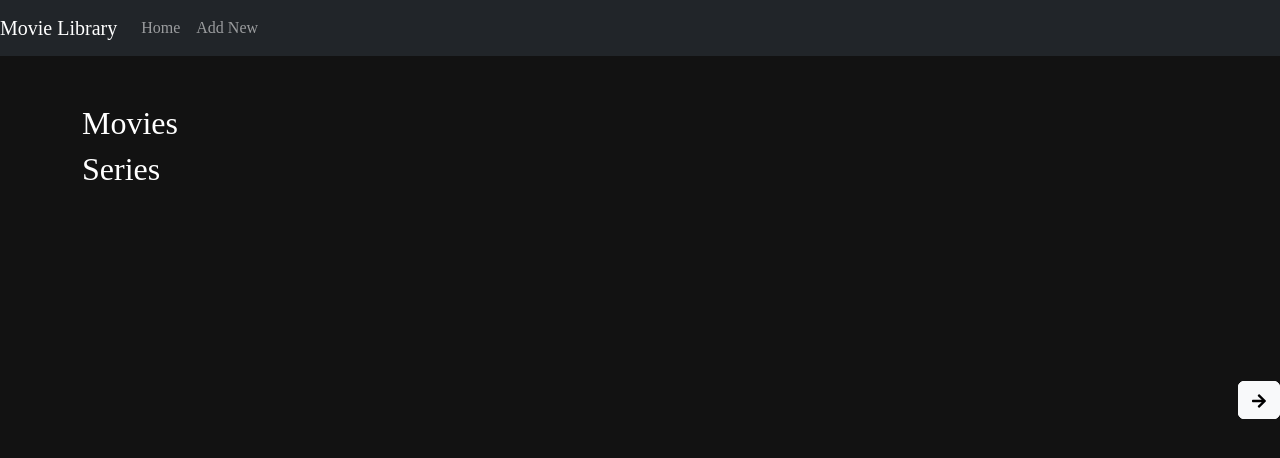
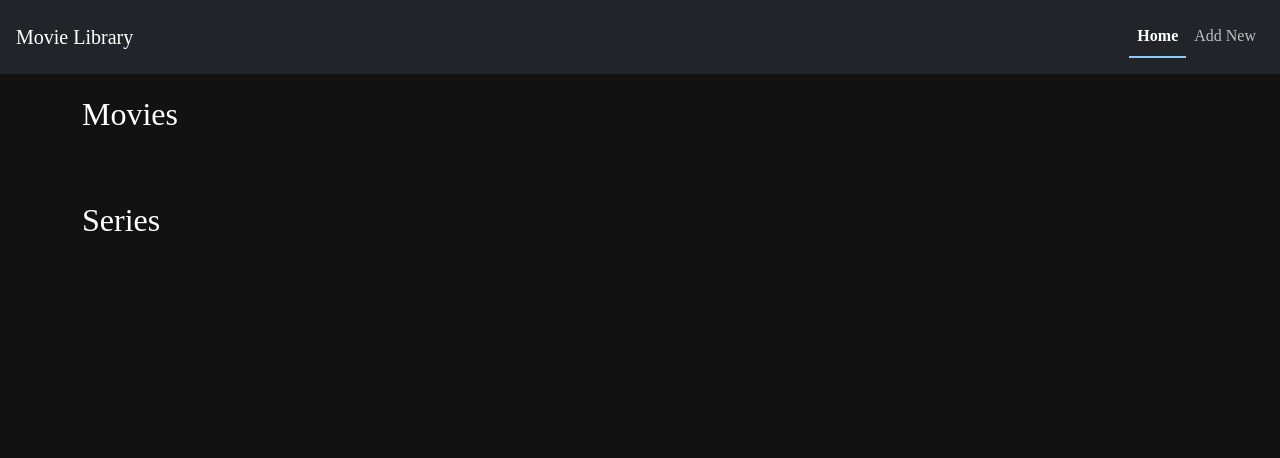
Before and after one commit to kusum-bhattarai/Watched, a React (Create React App) app: page / in a window 1280 px wide. Shown: the top 458 px of the page. Built offline with nearby package versions, Linux system fonts and the light colour scheme.

Commit message:
Enhanced navbar UI
current tab/page highlighting and padding

```diff
--- a/src/components/addMovie.js
+++ b/src/components/addMovie.js
@@ -68,24 +68,22 @@ const AddMovie = ({ onAddSuccess }) => {
         setError('Please select a movie/series from the suggestions.');
         return;
     }
-    if (!category) {
-        setError('Please select or type a category.');
-        return;
+
+    const movie = { ...selectedMovie, ...customDetails };
+    if (category && category.toLowerCase() !== 'none') {
+        movie.category = category;
     }
 
-    const movie = { ...selectedMovie, ...customDetails, category };
     const movies = JSON.parse(localStorage.getItem('movies')) || [];
     movies.push(movie);
     localStorage.setItem('movies', JSON.stringify(movies));
 
-    // Clear form fields
     setTitle('');
     setCategory('');
     setSelectedMovie(null);
     setCustomDetails({ rating: '', review: '' });
     setError('');
 
-    // Trigger the success callback
     if (onAddSuccess) {
       onAddSuccess();
     }
--- a/src/components/movieList.js
+++ b/src/components/movieList.js
@@ -1,7 +1,6 @@
 import React from 'react';
-import { Row, Col, Button } from 'react-bootstrap';
+import { Row, Col } from 'react-bootstrap';
 import MovieCard from './movieCard';
-import { FaArrowRight } from 'react-icons/fa';
 
 const MovieList = ({ movies, onRemove }) => {
   return (
@@ -13,9 +12,6 @@ const MovieList = ({ movies, onRemove }) => {
           </Col>
         ))}
       </Row>
-      <Button variant="light" className="swipe-arrow">
-        <FaArrowRight />
-      </Button>
     </div>
   );
 };
--- a/src/components/navbar.js
+++ b/src/components/navbar.js
@@ -1,43 +1,48 @@
 import React, { useState, useEffect } from 'react';
 import { Navbar, Nav } from 'react-bootstrap';
-import { Link } from 'react-router-dom';
+import { Link, useLocation } from 'react-router-dom';
 
 const CustomNavbar = () => {
   const [categories, setCategories] = useState([]);
+  const location = useLocation();
 
   useEffect(() => {
-    // This effect will run once when the component mounts and whenever the categories change in localStorage.
     const updateCategories = () => {
       const storedMovies = JSON.parse(localStorage.getItem('movies')) || [];
       const uniqueCategories = [...new Set(storedMovies.map(movie => movie.category).filter(Boolean))];
       setCategories(uniqueCategories);
     };
 
-    // Initial fetch of categories
     updateCategories();
-
-    // Set up a listener for localStorage changes
     window.addEventListener('storage', updateCategories);
-
-    // Clean up the listener when the component unmounts
     return () => {
       window.removeEventListener('storage', updateCategories);
     };
   }, []);
 
+  const isActive = (path) => {
+    if (path === '/') return location.pathname === path;
+    return location.pathname.startsWith(path);
+  };
+
   return (
-    <Navbar bg="dark" variant="dark" expand="lg">
+    <Navbar bg="dark" variant="dark" expand="lg" className="p-3">
       <Navbar.Brand as={Link} to="/">Movie Library</Navbar.Brand>
       <Navbar.Toggle aria-controls="basic-navbar-nav" />
       <Navbar.Collapse id="basic-navbar-nav">
-        <Nav className="ml-auto">
-          <Nav.Link as={Link} to="/">Home</Nav.Link>
+        <Nav className="ms-auto">
+          <Nav.Link as={Link} to="/" className={isActive('/') ? 'active-link' : ''}>Home</Nav.Link>
           {categories.map(category => (
-            <Nav.Link key={category} as={Link} to={`/category/${encodeURIComponent(category)}`}>
+            <Nav.Link
+              key={category}
+              as={Link}
+              to={`/category/${encodeURIComponent(category)}`}
+              className={isActive(`/category/${encodeURIComponent(category)}`) ? 'active-link' : ''}
+            >
               {category}
             </Nav.Link>
           ))}
-          <Nav.Link as={Link} to="/add-new">Add New</Nav.Link>
+          <Nav.Link as={Link} to="/add-new" className={isActive('/add-new') ? 'active-link' : ''}>Add New</Nav.Link>
         </Nav>
       </Navbar.Collapse>
     </Navbar>
--- a/src/global.css
+++ b/src/global.css
@@ -12,10 +12,27 @@ body {
     background-color: #333 !important;
     border: none;
     position: relative;
+    transition: transform 0.2s ease-in-out, box-shadow 0.2s ease-in-out;
+  }
+
+  .card:hover {
+    transform: scale(1.03);
+    box-shadow: 0 4px 20px rgba(0, 0, 0, 0.5);
   }
 
   .navbar-dark .navbar-nav .nav-link {
-    color: rgba(255, 255, 255, 0.55);
+    color: rgba(255, 255, 255, 0.7);
+    transition: color 0.2s;
+  }
+
+  .navbar-dark .navbar-nav .nav-link:hover {
+    color: #fff;
+  }
+
+  .active-link {
+    color: #ffffff !important;
+    font-weight: bold;
+    border-bottom: 2px solid #90caf9;
   }
 
   .card-img-top {
@@ -38,16 +55,52 @@ body {
   .movie-card {
     margin: 5px;
     position: relative;
+    border-radius: 10px;
+    overflow: hidden;
   }
 
   .card-image-container {
     position: relative;
   }
 
+  .card-title-overlay {
+    position: absolute;
+    bottom: 0;
+    left: 0;
+    right: 0;
+    background-color: rgba(0, 0, 0, 0.7);
+    padding: 10px;
+  }
+
+  .overlay-text {
+    margin-bottom: 0;
+    font-size: 1.1em;
+    font-weight: bold;
+    text-align: center;
+    white-space: nowrap;
+    overflow: hidden;
+    text-overflow: ellipsis;
+  }
+
   .movie-list-row {
     display: flex;
     flex-wrap: nowrap;
     overflow-x: auto;
+    padding-bottom: 20px;
+  }
+
+  .movie-list-row::-webkit-scrollbar {
+    height: 6px;
+  }
+
+  .movie-list-row::-webkit-scrollbar-thumb {
+    background: #444;
+    border-radius: 3px;
+  }
+
+  .movie-list-row::-webkit-scrollbar-track {
+    background: #222;
+    border-radius: 3px;
   }
 
   .delete-btn {
@@ -56,18 +109,12 @@ body {
     right: 10px;
     z-index: 1;
     display: none;
+    background-color: rgba(220, 53, 69, 0.8) !important;
+    border: none;
   }
 
   .movie-card:hover .delete-btn {
     display: block;
-  }
-
-  .swipe-arrow {
-    position: absolute;
-    top: 50%;
-    right: 0;
-    transform: translateY(-50%);
-    z-index: 1;
   }
 
   .providers-container {
@@ -86,11 +133,17 @@ body {
     border-radius: 5px;
     object-fit: cover;
     cursor: pointer;
+    box-shadow: 0 2px 5px rgba(0, 0, 0, 0.3);
+    transition: transform 0.2s;
   }
 
-  /* New styles for MovieDetails component */
+  .provider-logo:hover {
+    transform: scale(1.1);
+  }
+
   .movie-details-card {
     background-color: #1e1e1e !important;
+    border-radius: 15px;
   }
 
   .movie-poster-large {
@@ -98,6 +151,7 @@ body {
     height: auto;
     max-width: 300px;
     border-radius: 10px;
+    box-shadow: 0 4px 15px rgba(0, 0, 0, 0.6);
   }
 
   .details-title {
@@ -105,3 +159,17 @@ body {
     font-weight: bold;
     margin-bottom: 10px;
   }
+
+  .content-container {
+    padding-top: 5px;
+    padding-bottom: 30px;
+  }
+
+  h2 {
+    margin-top: 1rem;
+    margin-bottom: 1rem;
+  }
+
+  .movie-list-container {
+    margin-bottom: 2rem;
+  }
--- a/src/pages/home.js
+++ b/src/pages/home.js
@@ -25,7 +25,7 @@ const Home = () => {
   };
 
   return (
-    <Container className="mt-5">
+    <Container className="content-container">
       <h2>Movies</h2>
       <MovieList movies={movies} onRemove={handleRemove} />
       <h2>Series</h2>
```
Also changed, not shown: 1 other file (tests, documents, lock files or other folders).
